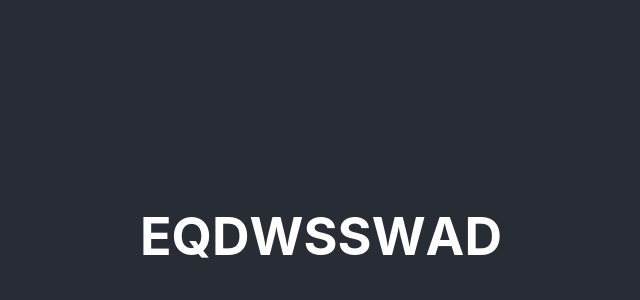
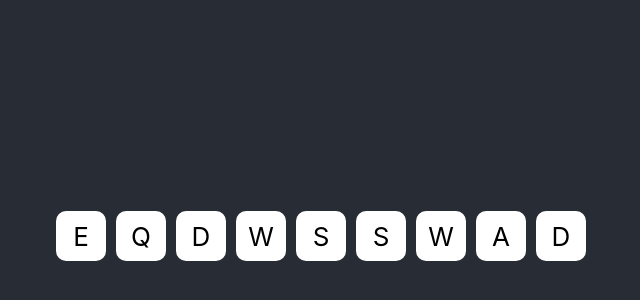
Before and after one commit to sashaevt/belakis-captcha-training, a React (Create React App) app: page / in a window 1280 px wide. Shown: the part 164-464 px from the top of the page, without its empty margins (319-959 px from the left). Built offline with nearby package versions, Linux system fonts and the light colour scheme.

Commit message:
update css

```diff
--- a/src/PressArea/PressArea.css
+++ b/src/PressArea/PressArea.css
@@ -1,4 +1,16 @@
 .captcha-buttons-group {
     display: flex;
     flex-direction: row;
+    gap: 10px;
 }
+
+.captcha-button {
+    display: flex;
+    align-items: center;
+    justify-content: center;
+    width: 50px;
+    aspect-ratio: 1 / 1;
+    background-color: white;
+    color: black;
+    border-radius: 10px;
+}
--- a/src/PressArea/PressArea.js
+++ b/src/PressArea/PressArea.js
@@ -44,8 +44,8 @@ function CaptchaButton(props) {
     }
 
     return (
-        <div className="captchaButton">
-            <h1>{props.letter.toUpperCase()}</h1>
+        <div className="captcha-button">
+            { props.letter.toUpperCase() }
         </div>
     );
 }
```
